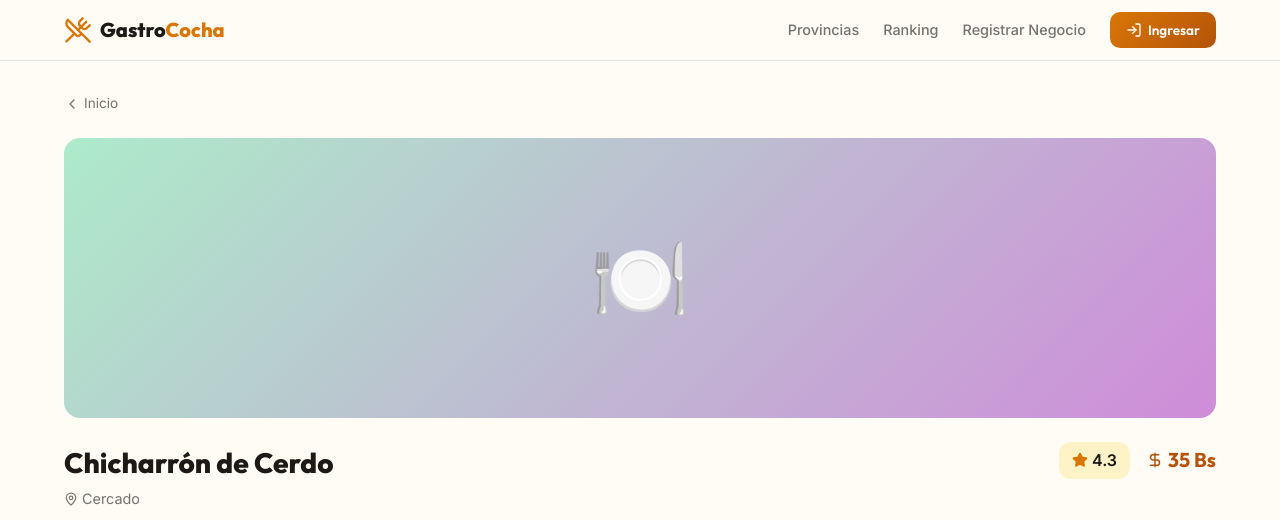
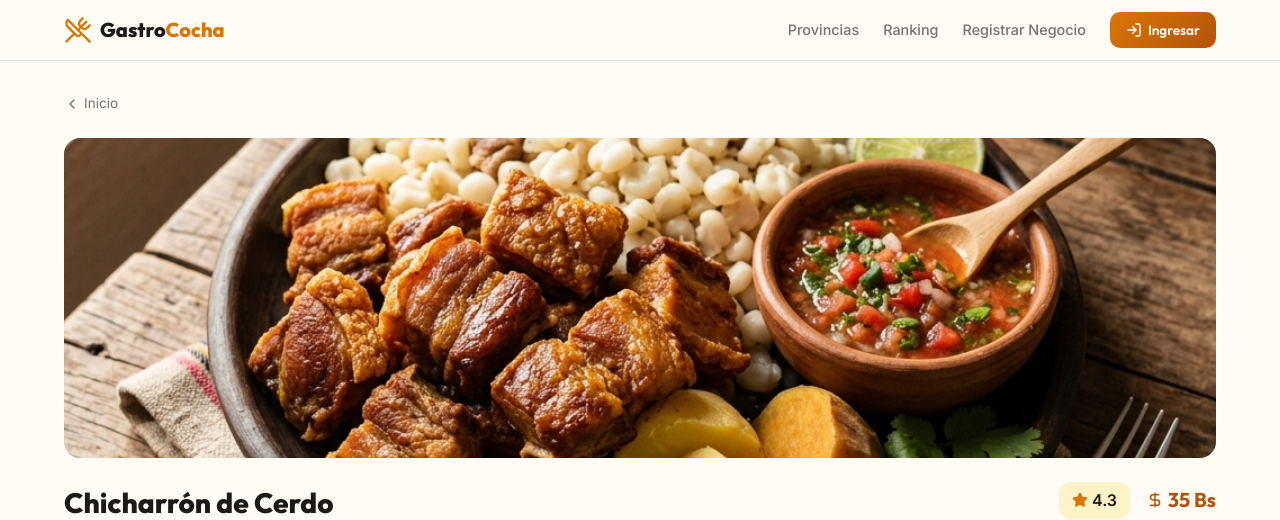
Before and after one commit to Alexander-Rodriguez003/gastro-cocha, a Next.js app: page /plato/chicharron-cerdo in a window 1280 px wide. Shown: the top 520 px of the page. Built offline with nearby package versions, Linux system fonts and the light colour scheme; no server answers.

Commit message:
📺 Render beautiful photography assets inside PlatoCard and Plato detail page
- Replaces hardcoded emoji 🍽️ with conditional image loaders.
- Integrates smooth object-fit coverage for the newly generated ultra-premium assets.
- Maintains clean, 100% compliant Next.js production builds.

```diff
--- a/app/plato/[slug]/page.tsx
+++ b/app/plato/[slug]/page.tsx
@@ -20,8 +20,32 @@ export default async function PlatoPage({ params }: { params: Promise<{ slug: st
         {/* Main info */}
         <div>
           {/* Image */}
-          <div style={{ height: 280, borderRadius: "var(--radius-lg)", background: `linear-gradient(135deg, hsl(${(plato.id * 37) % 360}, 60%, 80%), hsl(${(plato.id * 73) % 360}, 50%, 70%))`, display: "flex", alignItems: "center", justifyContent: "center", fontSize: "5rem", marginBottom: "1.5rem" }}>
-            🍽️
+          <div
+            style={{
+              height: 320,
+              borderRadius: "var(--radius-lg)",
+              overflow: "hidden",
+              position: "relative",
+              background: `linear-gradient(135deg, hsl(${(plato.id * 37) % 360}, 60%, 80%), hsl(${(plato.id * 73) % 360}, 50%, 70%))`,
+              display: "flex",
+              alignItems: "center",
+              justifyContent: "center",
+              marginBottom: "1.5rem",
+            }}
+          >
+            {plato.imagen_url ? (
+              <img
+                src={plato.imagen_url}
+                alt={plato.nombre}
+                style={{
+                  width: "100%",
+                  height: "100%",
+                  objectFit: "cover",
+                }}
+              />
+            ) : (
+              <span style={{ fontSize: "5rem" }}>🍽️</span>
+            )}
           </div>
 
           {/* Header */}
--- a/components/PlatoCard.tsx
+++ b/components/PlatoCard.tsx
@@ -9,19 +9,31 @@ export function PlatoCard({ plato }: { plato: Plato }) {
   return (
     <Link href={`/plato/${plato.slug}`} style={{ textDecoration: "none", color: "inherit" }}>
       <div className="card" style={{ display: "flex", flexDirection: "column", height: "100%" }}>
-        {/* Image placeholder */}
+        {/* Image */}
         <div
           style={{
             height: 180,
+            position: "relative",
+            overflow: "hidden",
             background: `linear-gradient(135deg, hsl(${(plato.id * 37) % 360}, 60%, 85%), hsl(${(plato.id * 73) % 360}, 50%, 75%))`,
             display: "flex",
             alignItems: "center",
             justifyContent: "center",
-            fontSize: "3rem",
-            position: "relative",
           }}
         >
-          🍽️
+          {plato.imagen_url ? (
+            <img
+              src={plato.imagen_url}
+              alt={plato.nombre}
+              style={{
+                width: "100%",
+                height: "100%",
+                objectFit: "cover",
+              }}
+            />
+          ) : (
+            <span style={{ fontSize: "3rem" }}>🍽️</span>
+          )}
           {plato.destacado && (
             <span
               className="badge badge-primary"
@@ -30,6 +42,7 @@ export function PlatoCard({ plato }: { plato: Plato }) {
                 top: 12,
                 right: 12,
                 fontSize: "0.7rem",
+                zIndex: 2,
               }}
             >
               ⭐ Destacado
```
